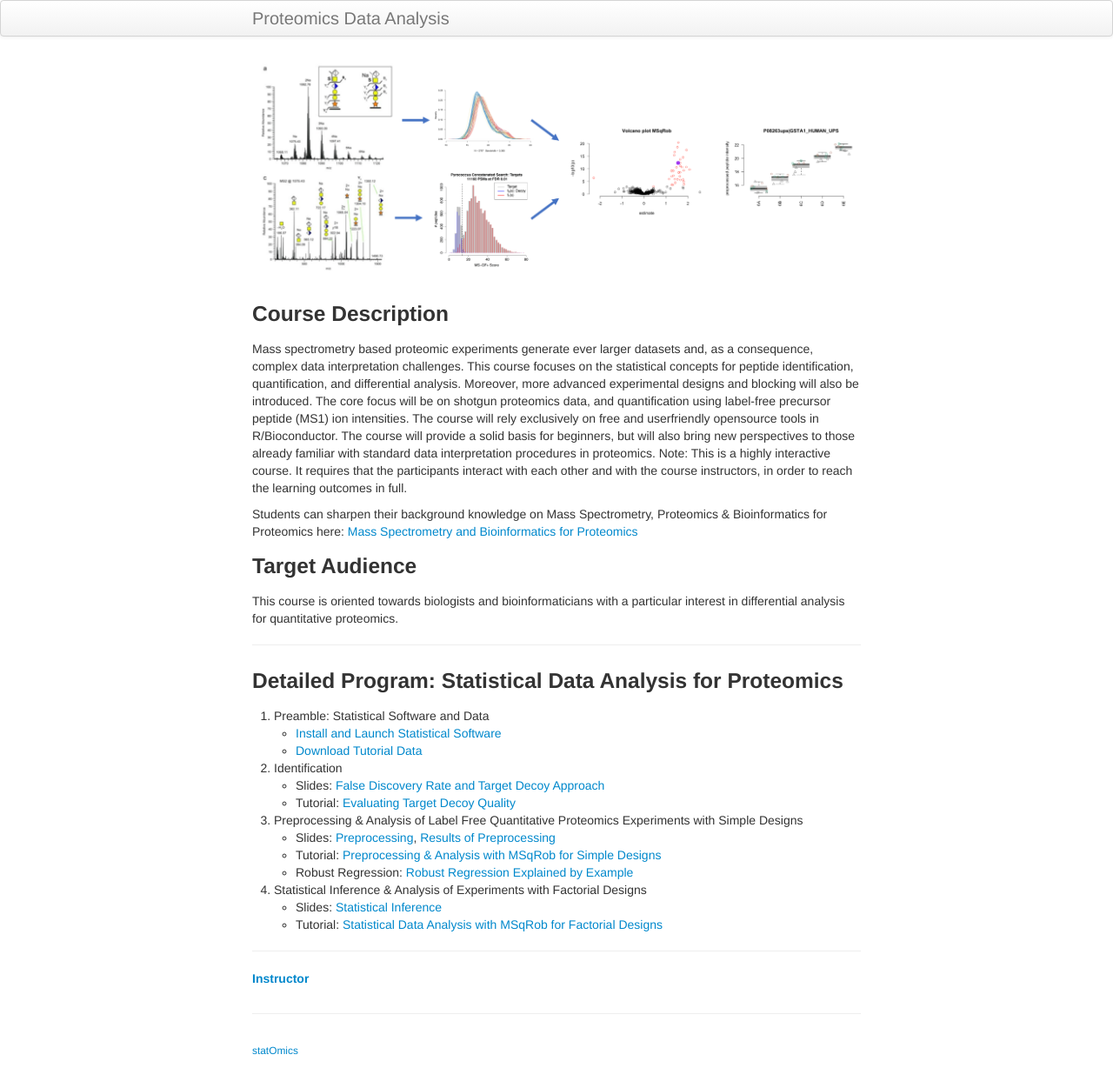
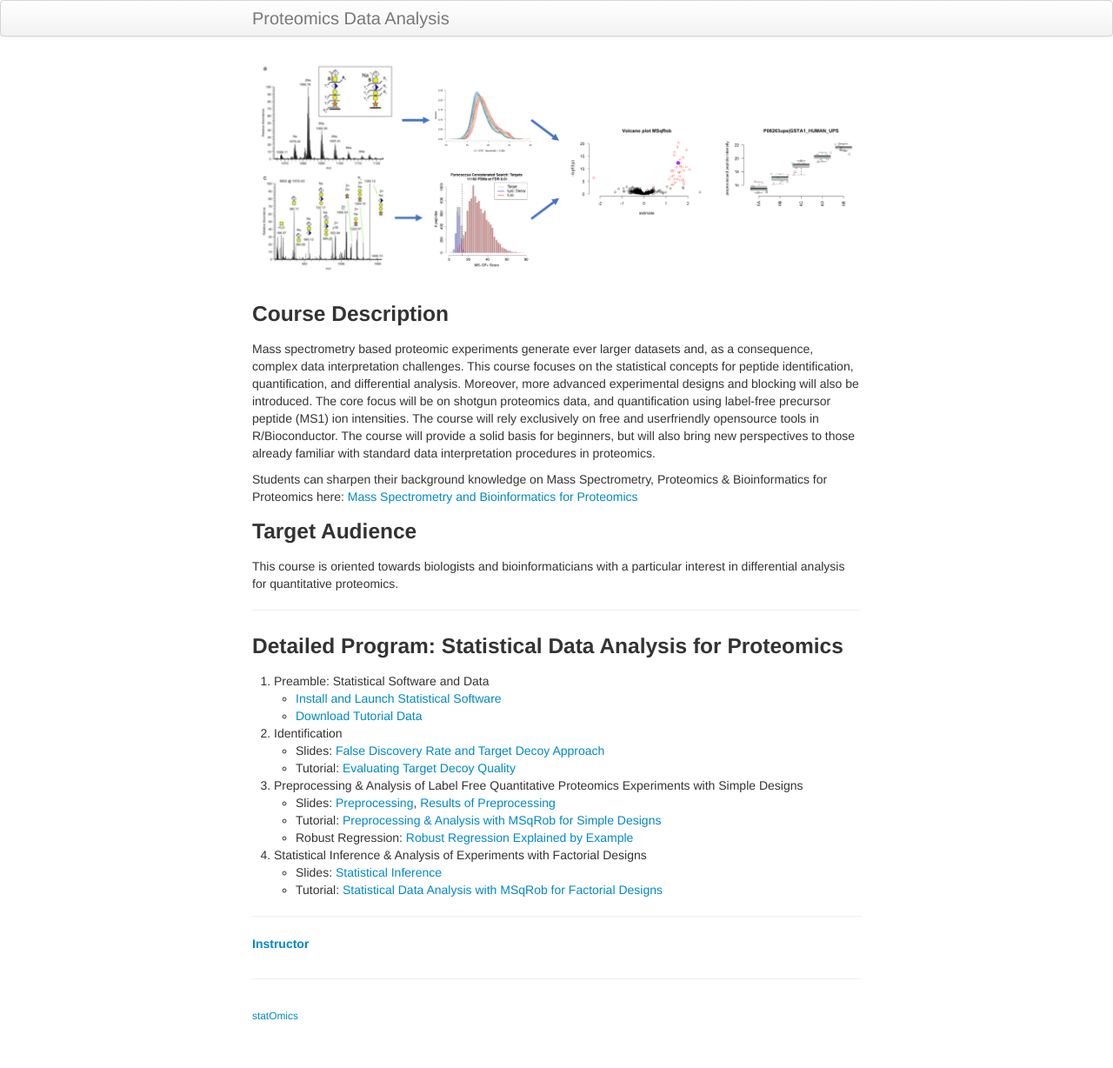
Before and after one commit to statOmics/pda19-20, a Jekyll site: the page built from index.md, in a window 1280 px wide. Shown: the whole page at 87% size. Built offline with Jekyll 4.4.1, drawn with Linux system fonts in a browser that asks for light colours; after the commit the page ends 1188 px from its top, so only the background shows below that.

Commit message:
Stats Only Course

```diff
--- a/index.md
+++ b/index.md
@@ -6,7 +6,7 @@ title: Proteomics Data Analysis
 ![IntroFig](./pages/figs/IntroFig.png)
 
 ### Course Description
-Mass spectrometry based proteomic experiments generate ever larger datasets and, as a consequence, complex data interpretation challenges. This course focuses on the statistical concepts for peptide identification, quantification, and differential analysis. Moreover, more advanced experimental designs and blocking will also be introduced. The core focus will be on shotgun proteomics data, and quantification using label-free precursor peptide (MS1) ion intensities. The course will rely exclusively on free and userfriendly opensource tools in R/Bioconductor. The course will provide a solid basis for beginners, but will also bring new perspectives to those already familiar with standard data interpretation procedures in proteomics. Note: This is a highly interactive course. It requires that the participants interact with each other and with the course instructors, in order to reach the learning outcomes in full.
+Mass spectrometry based proteomic experiments generate ever larger datasets and, as a consequence, complex data interpretation challenges. This course focuses on the statistical concepts for peptide identification, quantification, and differential analysis. Moreover, more advanced experimental designs and blocking will also be introduced. The core focus will be on shotgun proteomics data, and quantification using label-free precursor peptide (MS1) ion intensities. The course will rely exclusively on free and userfriendly opensource tools in R/Bioconductor. The course will provide a solid basis for beginners, but will also bring new perspectives to those already familiar with standard data interpretation procedures in proteomics.
 
 Students can sharpen their background knowledge on Mass Spectrometry, Proteomics & Bioinformatics for Proteomics
  here:
```
Also changed, not shown: 1 other file.
